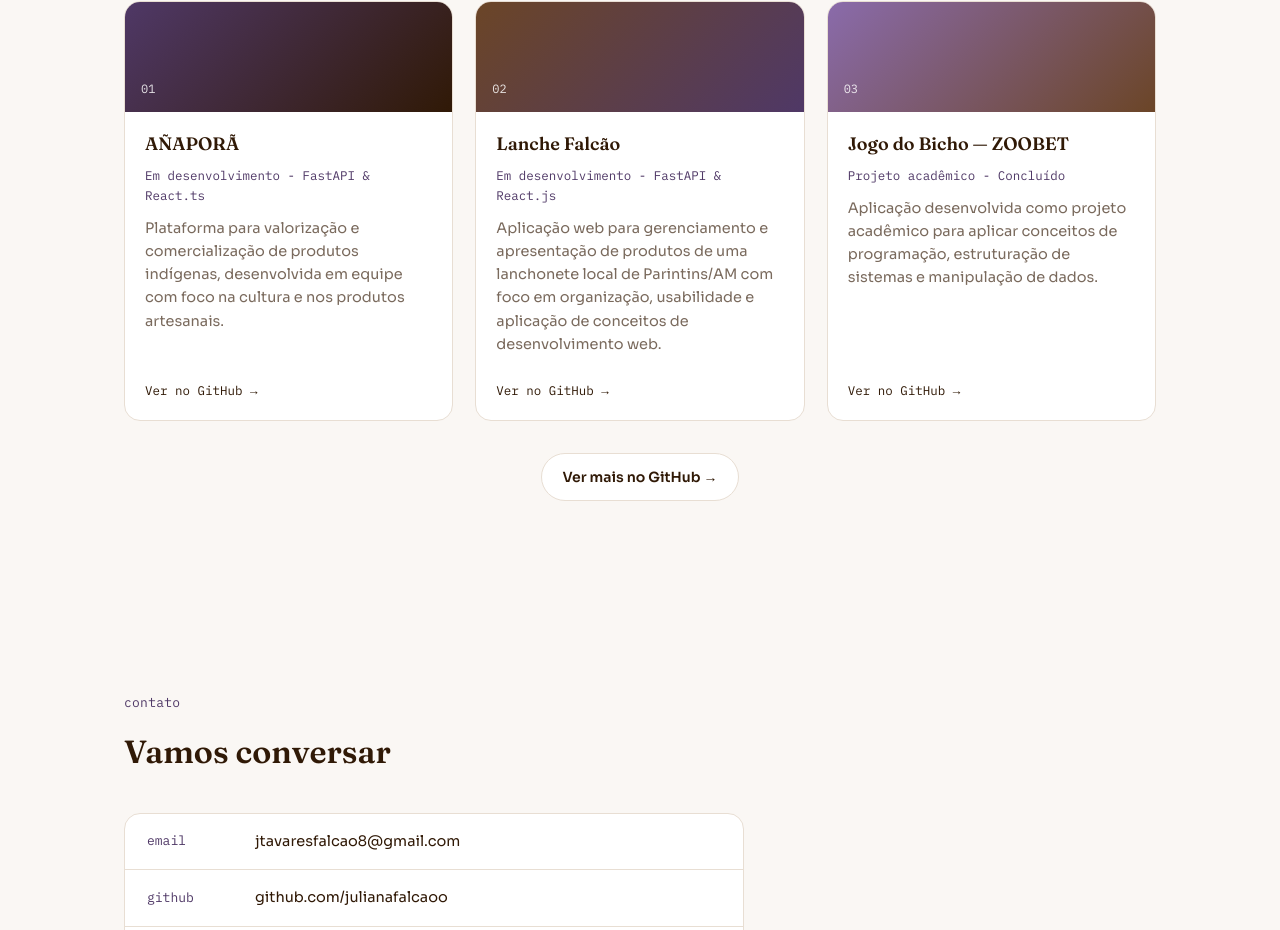
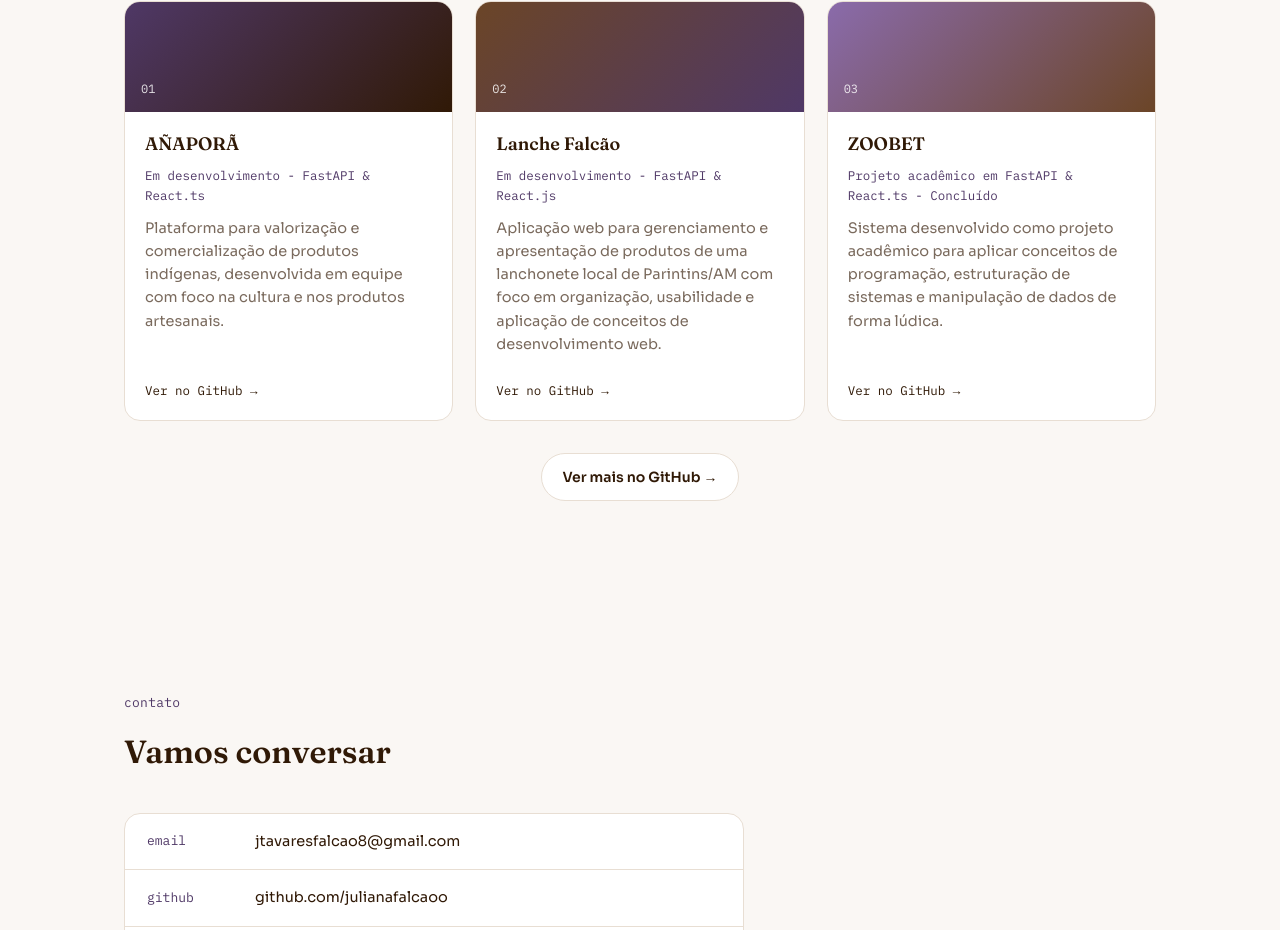
Before and after one commit to julianafalcaoo/meu-portifolio, a React (Vite) app: page / in a window 1280 px wide. Shown: the part 1579-2509 px from the top of the page. Built offline with nearby package versions, Linux system fonts and the light colour scheme.

Commit message:
Atualizando descrição ZOOBET

```diff
--- a/src/data/content.ts
+++ b/src/data/content.ts
@@ -85,10 +85,10 @@ export const projects: Project[] = [
   },
   {
     slug: 'zoobet',
-    name: 'Jogo do Bicho — ZOOBET',
-    tagline: 'Projeto acadêmico - Concluído',
+    name: 'ZOOBET',
+    tagline: 'Projeto acadêmico em FastAPI & React.ts - Concluído',
     description:
-      'Aplicação desenvolvida como projeto acadêmico para aplicar conceitos de programação, estruturação de sistemas e manipulação de dados.',
+      'Sistema desenvolvido como projeto acadêmico para aplicar conceitos de programação, estruturação de sistemas e manipulação de dados de forma lúdica.',
     url: 'https://github.com/julianafalcaoo/zoobet-projeto',
   },
 ];
```
